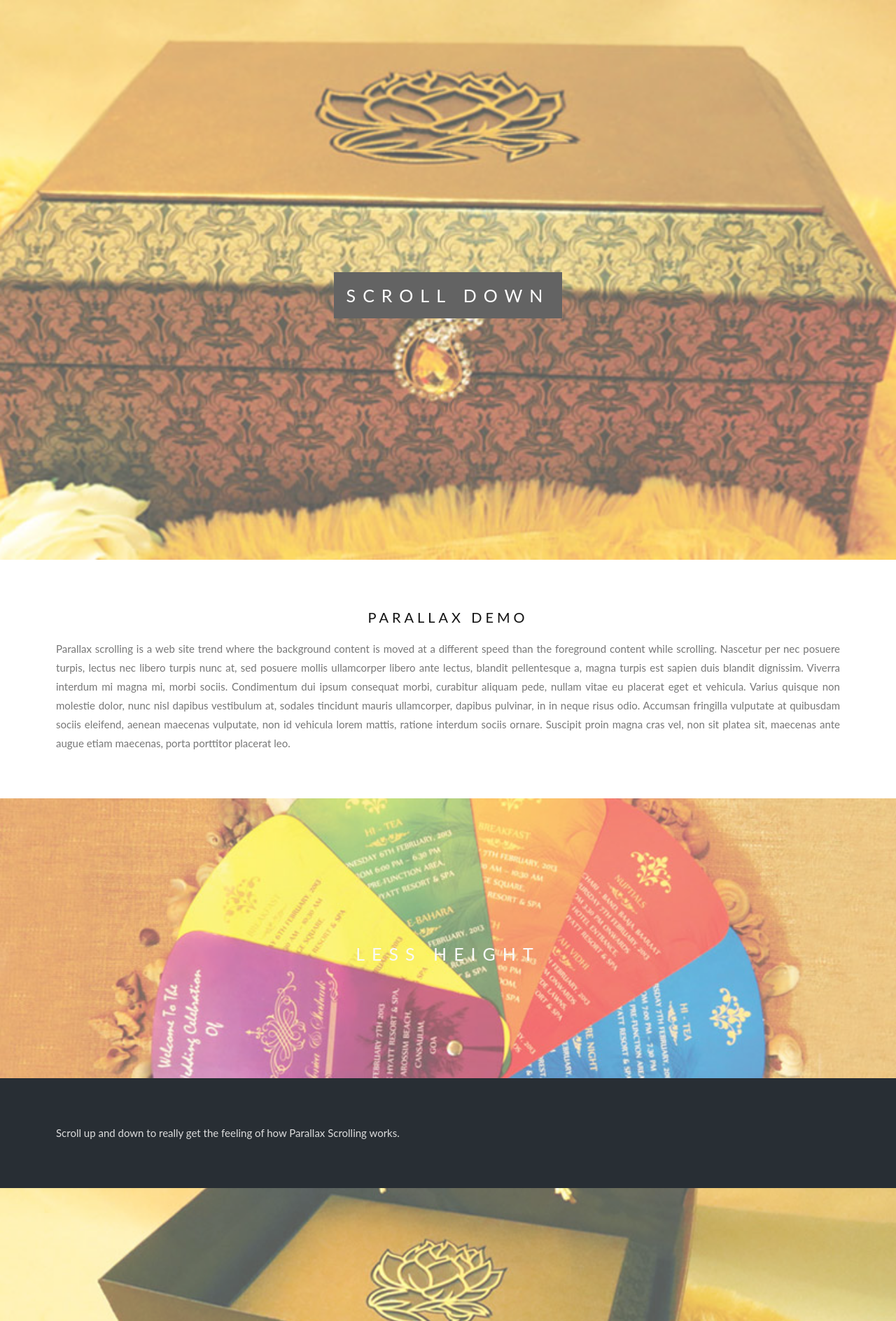
After one commit to PrasannaInamdar/capstonemedia.in, a Flask app: page /par in a window 1280 px wide. The commit adds this page. Shown: the top 1888 px of the page at 70% size. Run offline with Flask 2, Linux system fonts and the light colour scheme.

Commit message:
added other pages

```diff
--- a/app.py
+++ b/app.py
@@ -12,5 +12,15 @@ def Home():
 
 
 
+@app.route("/temp")
+def temp():
+	return render_template("temp.html")
+
+@app.route("/par")
+def par():
+	return render_template("parellax.html")
+
+
+
 if __name__=='__main__':
 	app.run(debug=True)
--- a/static/css/style.css
+++ b/static/css/style.css
@@ -361,7 +361,7 @@ a:hover{
 /* Banner section */
 
 .banner{
-	background:url(../images/bannerbg.jpg) no-repeat;
+	background:url(../images/invitation_6.jpg) no-repeat;
 	position:relative;
 	background-size:cover;
 }
--- /dev/null
+++ b/templates/parellax.html
@@ -0,0 +1,114 @@
+
+<!DOCTYPE html>
+<html>
+<head>
+<meta name="viewport" content="width=device-width, initial-scale=1">
+<style>
+body, html {
+  height: 100%;
+  margin: 0;
+  font: 400 15px/1.8 "Lato", sans-serif;
+  color: #777;
+}
+
+.bgimg-1, .bgimg-2, .bgimg-3 {
+  position: relative;
+  opacity: 0.65;
+  background-attachment: fixed;
+  background-position: center;
+  background-repeat: no-repeat;
+  background-size: cover;
+
+}
+.bgimg-1 {
+  background-image: url("static/images/invitation_1.jpg");
+  min-height: 100%;
+}
+
+.bgimg-2 {
+  background-image: url("static/images/invitation_10.jpg");
+  min-height: 400px;
+}
+
+.bgimg-3 {
+  background-image: url("static/images/invitation_4.jpg");
+  min-height: 400px;
+}
+
+.caption {
+  position: absolute;
+  left: 0;
+  top: 50%;
+  width: 100%;
+  text-align: center;
+  color: #000;
+}
+
+.caption span.border {
+  background-color: #111;
+  color: #fff;
+  padding: 18px;
+  font-size: 25px;
+  letter-spacing: 10px;
+}
+
+h3 {
+  letter-spacing: 5px;
+  text-transform: uppercase;
+  font: 20px "Lato", sans-serif;
+  color: #111;
+}
+
+/* Turn off parallax scrolling for tablets and phones */
+@media only screen and (max-device-width: 1024px) {
+    .bgimg-1, .bgimg-2, .bgimg-3 {
+        background-attachment: scroll;
+    }
+}
+</style>
+</head>
+<body>
+
+<div class="bgimg-1">
+  <div class="caption">
+    <span class="border">SCROLL DOWN</span>
+  </div>
+</div>
+
+<div style="color: #777;background-color:white;text-align:center;padding:50px 80px;text-align: justify;">
+  <h3 style="text-align:center;">Parallax Demo</h3>
+  <p>Parallax scrolling is a web site trend where the background content is moved at a different speed than the foreground content while scrolling. Nascetur per nec posuere turpis, lectus nec libero turpis nunc at, sed posuere mollis ullamcorper libero ante lectus, blandit pellentesque a, magna turpis est sapien duis blandit dignissim. Viverra interdum mi magna mi, morbi sociis. Condimentum dui ipsum consequat morbi, curabitur aliquam pede, nullam vitae eu placerat eget et vehicula. Varius quisque non molestie dolor, nunc nisl dapibus vestibulum at, sodales tincidunt mauris ullamcorper, dapibus pulvinar, in in neque risus odio. Accumsan fringilla vulputate at quibusdam sociis eleifend, aenean maecenas vulputate, non id vehicula lorem mattis, ratione interdum sociis ornare. Suscipit proin magna cras vel, non sit platea sit, maecenas ante augue etiam maecenas, porta porttitor placerat leo.</p>
+</div>
+
+<div class="bgimg-2">
+  <div class="caption">
+    <span class="border" style="background-color:transparent;font-size:25px;color: #f7f7f7;">LESS HEIGHT</span>
+  </div>
+</div>
+
+<div style="position:relative;">
+  <div style="color:#ddd;background-color:#282E34;text-align:center;padding:50px 80px;text-align: justify;">
+    <p>Scroll up and down to really get the feeling of how Parallax Scrolling works.</p>
+  </div>
+</div>
+
+<div class="bgimg-3">
+  <div class="caption">
+    <span class="border" style="background-color:transparent;font-size:25px;color: #f7f7f7;">SCROLL UP</span>
+  </div>
+</div>
+
+<div style="position:relative;">
+  <div style="color:#ddd;background-color:#282E34;text-align:center;padding:50px 80px;text-align: justify;">
+    <p>Scroll up and down to really get the feeling of how Parallax Scrolling works.</p>
+  </div>
+</div>
+
+<div class="bgimg-1">
+  <div class="caption">
+    <span class="border">COOL!</span>
+  </div>
+</div>
+
+</body>
+</html>
```
Also changed, not shown: templates/index.html (+7 -8 lines), templates/temp.html (added, +174 -0 lines).
